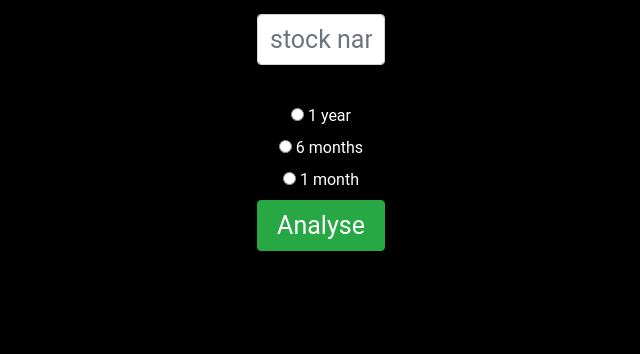
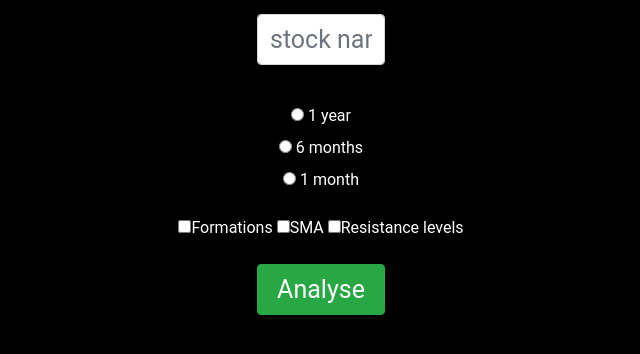
Before and after one commit to florian32/Technical-Analysis, a Flask app: page / in a window 1280 px wide. Shown: the part 178-532 px from the top of the page, without its empty margins (319-959 px from the left). Run offline with Flask 2, Linux system fonts and the light colour scheme; some libraries are stand-ins or nearby versions.

Commit message:
plotting without patterns works

```diff
--- a/main.py
+++ b/main.py
@@ -12,6 +12,10 @@ def home():
     if request.method == "POST":
         stock_symbol = request.form.get("stock-name")
         timestamp = request.form.get("timestamp")
+        resistance_lines = request.form.get("resistance_levels")
+        formations = request.form.get("formations")
+        sma = request.form.get("sma")
+        print(f"resistance: {resistance_lines} formations: {formations} sma: {sma}")
         current_stock = Stock(stock_symbol, timestamp)
 
         smoothing = 2
--- a/static/css/styles.css
+++ b/static/css/styles.css
@@ -22,6 +22,10 @@ body {
     margin-bottom: 3%;
 }
 
+.search{
+
+}
+
 .plot{
 
 }
--- a/stock.py
+++ b/stock.py
@@ -67,7 +67,7 @@ class Stock:
             if a < b and c < a and c < e and c < d and e < d and abs(b - d) <= np.mean([b, d]) * 0.02:
                 self.patterns['IHS'].append((window.index[0], window.index[-1]))
 
-    def plot_minmax_patterns(self, window, ema):
+    def plot_minmax_patterns(self, window, ema, sma=False, resistance_levels=False, formations=True):
         if len(self.patterns) == 0:
             prices = self.df["Close"]
             image_timestamp = str(time.time()).split(".")[0]
--- a/templates/index.html
+++ b/templates/index.html
@@ -25,6 +25,22 @@
             <input type="radio" id="1m" name="timestamp" value="1mo" required="required">
             <label for="1m">1 month</label>
 
+            <p></p>
+            <p></p>
+
+            <label class="checkbox-inline">
+                <input type="checkbox" name="formations" value="1">Formations
+            </label>
+            <label class="checkbox-inline">
+                <input type="checkbox" name="sma" value="1">SMA
+            </label>
+            <label class="checkbox-inline">
+                <input type="checkbox" name="resistance_levels" value="1">Resistance levels
+            </label>
+
+            <p></p>
+            <p></p>
+
             <button type="submit" class="btn btn-success btn-block btn-large text-input">Analyse</button>
         </form>
 
```
